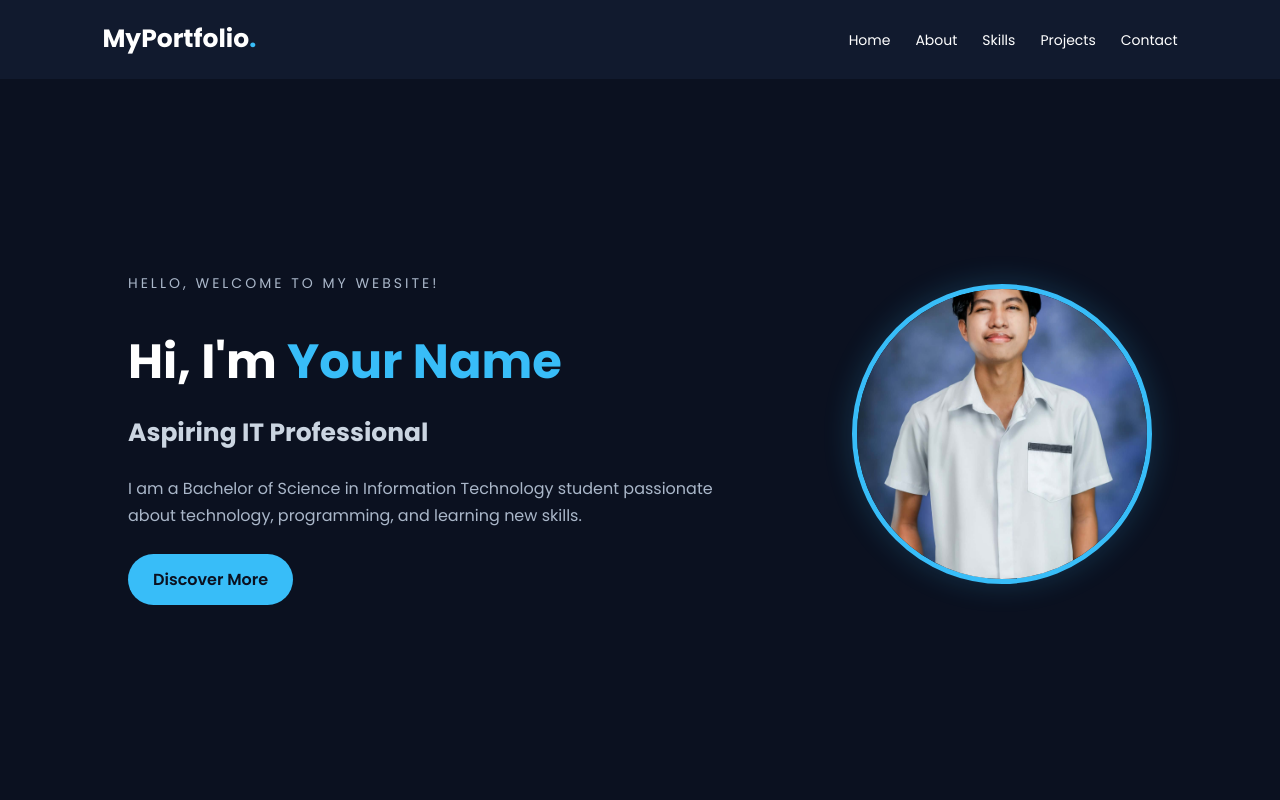
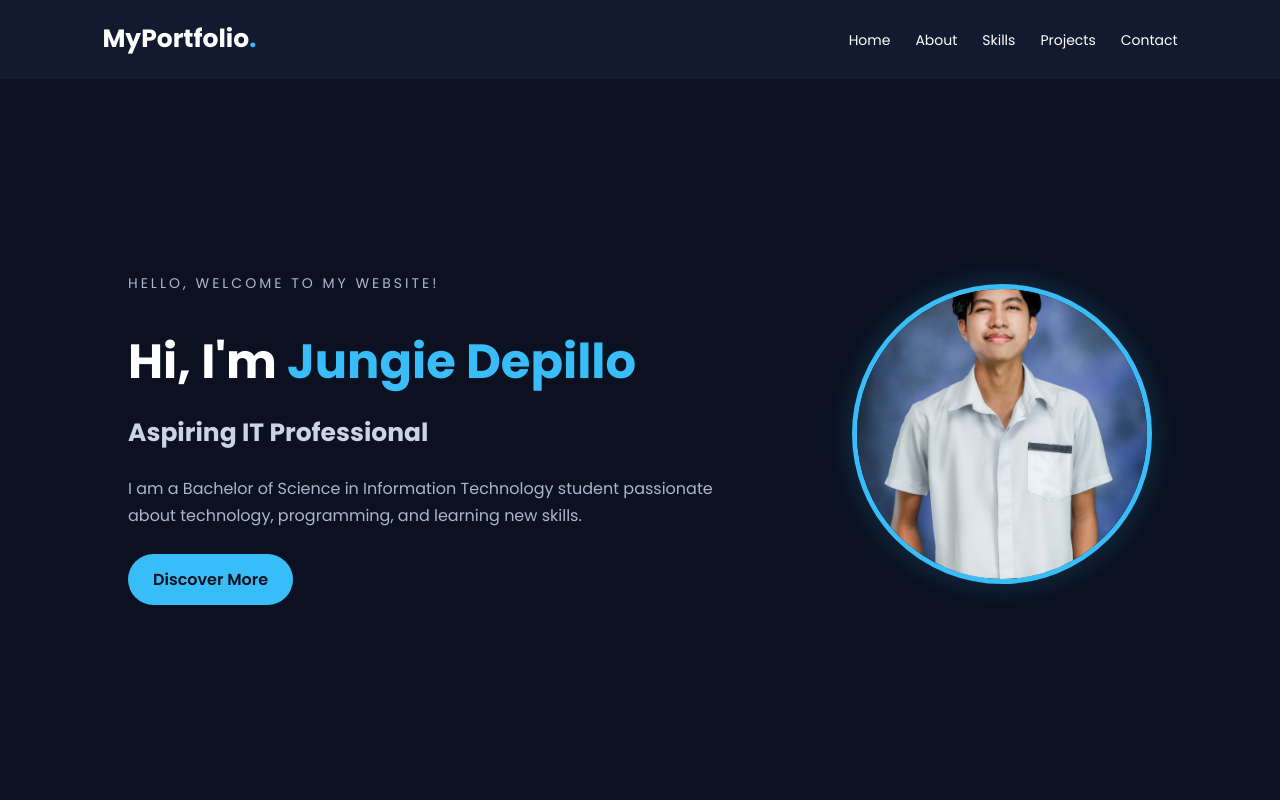
Before and after one commit to jungiedepillo-debug/Depillo-Project-1, a plain HTML site: page index.html in a window 1280 px wide. Shown: the top 800 px of the page. Drawn offline with Linux system fonts and the light colour scheme.

Commit message:
change name

```diff
--- a/index.html
+++ b/index.html
@@ -38,7 +38,7 @@
         <div class="home-content">
             <p class="greeting">HELLO, WELCOME TO MY WEBSITE!</p>
 
-            <h1>Hi, I'm <span>Your Name</span></h1>
+            <h1>Hi, I'm <span>Jungie Depillo</span></h1>
 
             <h2>Aspiring IT Professional</h2>
 
```
